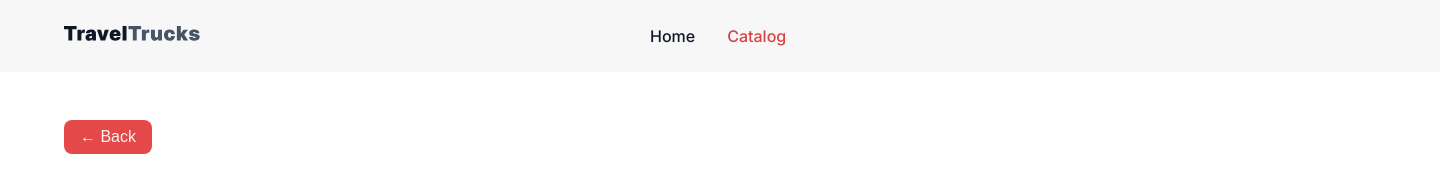
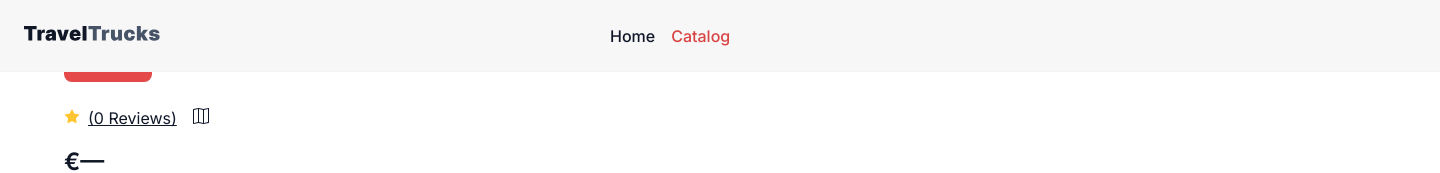
Before and after one commit to nastishaaa/travel-trucks, a React (Vite) app: page /catalog/1 in a window 1280 px wide. Shown: the top 173 px of the page, 1440 px wide, since content can reach past the window. Built offline with nearby package versions, Linux system fonts and the light colour scheme; no server answers.

Commit message:
fix respomsive

```diff
--- a/src/components/CatalogItem/CatalogItem.module.css
+++ b/src/components/CatalogItem/CatalogItem.module.css
@@ -135,6 +135,15 @@
     background-color: inherit;
 }
 
+@media (max-width: 1440px) {
+    .container{
+        height: auto;
+        width: auto;
+        flex-wrap: wrap;
+    }
+
+}
+
 @media (max-width: 768px) {
     .container {
         flex-direction: column;
--- a/src/components/CatalogList/CatalogList.module.css
+++ b/src/components/CatalogList/CatalogList.module.css
@@ -5,6 +5,7 @@
     justify-content: flex-start;
     flex-direction: column;
     gap: 32px;
+    margin-top: 120px;
 }
 
 .catalogItem{
@@ -16,7 +17,7 @@
     border: 1px solid #dadde1;
     border-radius: 20px;
     padding: 24px;
-    width: 888px;
+    max-width: 888px;
     min-height: 368px;
     background: #fff;
 }
@@ -46,3 +47,14 @@
     gap: 10px;
     margin-bottom: 24px;
 }
+
+@media (max-width: 1440px) {
+    .listCatalog{
+        max-width: 360px;
+    }
+
+    .catalogItem{
+        max-width: 670px;
+        height: auto;
+    }
+}
--- a/src/components/CatalogPageUI/PhotoCatalog/PhotoCatalog.module.css
+++ b/src/components/CatalogPageUI/PhotoCatalog/PhotoCatalog.module.css
@@ -17,7 +17,7 @@
     height: 312px;
 }
 
-@media (max-width: 1024px) {
+@media (max-width: 1440px) {
     .photoItem {
         flex: 1 1 calc(50% - 16px);
         max-width: 100%;
@@ -26,7 +26,7 @@
 }
 
 /* Мобільні */
-@media (max-width: 600px) {
+@media (max-width: 768px) {
     .photoItem {
         flex: 1 1 100%;
         max-width: 100%;
--- a/src/components/FeaturesReviews/FeaturesReviews.module.css
+++ b/src/components/FeaturesReviews/FeaturesReviews.module.css
@@ -45,7 +45,7 @@
 
 }
 
-@media (max-width: 1024px) {
+@media (max-width: 1440px) {
     .navBlock {
         gap: 24px;
         font-size: 18px;
@@ -62,6 +62,10 @@
     .bottomContainer {
         gap: 24px;
         flex-wrap: wrap;
+        flex-direction: column;
+        justify-content: center;
+        align-items: center;
+        min-height: 100vh;
     }
 }
 
--- a/src/components/Header/Header.module.css
+++ b/src/components/Header/Header.module.css
@@ -19,6 +19,8 @@
     align-items: center;
     justify-content: flex-start;
     flex-direction: row;
+    position: fixed;
+    z-index: 999;
     gap: 450px;
     border-bottom: 1px solid #f2f4f7;
     padding: 24px 64px;
@@ -37,7 +39,7 @@
     height: 24px;
 }
 
-@media (max-width: 1024px) {
+@media (max-width: 1440px) {
     .header {
         padding: 16px 24px;
     }
--- a/src/components/ToolBar/ToolBar.module.css
+++ b/src/components/ToolBar/ToolBar.module.css
@@ -6,4 +6,18 @@
     gap: 60px;
     padding: 48px 60px;
     max-width: 380px;
+    margin-top: 80px;
 }
+
+@media (max-width: 768px) {
+    .containerTools {
+        flex-wrap: wrap;
+    }
+}
+
+@media (max-width: 768px) {
+    .containerTools{
+        justify-content: center;
+        align-items: center;
+    }
+}
--- a/src/index.css
+++ b/src/index.css
@@ -5,12 +5,15 @@
 
 * {
   box-sizing: border-box;
-  /* max-width: 1200px; */
 }
 
-body{
-  box-sizing: border-box;
-  /* max-width: 1200px; */
+body {
+  margin: 0;
+  padding: 0;
+  font-family: "Inter", sans-serif;
+  background-color: #fff;
+  color: #1a1a1a;
+  overflow-x: hidden;
 }
 
 button{
--- a/src/pages/CatalogPage/CatalogPage.module.css
+++ b/src/pages/CatalogPage/CatalogPage.module.css
@@ -12,9 +12,9 @@
 
 }
 
-@media (max-width: 1024px) {
+@media (max-width: 1440px) {
     .container {
-        gap: 16px;
+        gap: 40px;
     }
 
     .container>div:first-child {
--- a/src/pages/HomePage/HomePage.module.css
+++ b/src/pages/HomePage/HomePage.module.css
@@ -1,7 +1,7 @@
 .mainContainer{
     padding: 260px 64px;
     width: 100vw;
-    height: 100%;
+    height: 100vh;
     background-image: url('/src/assets/mainPicture.jpg');
     background-repeat: no-repeat;
     background-size: cover;
@@ -58,7 +58,7 @@
     background: #d84343;
 }
 
-@media (max-width: 1199px) {
+@media (max-width: 1440px) {
     .mainContainer {
         padding: 160px 40px;
     }
@@ -79,7 +79,7 @@
 }
 
 /* Mobile */
-@media (max-width: 767px) {
+@media (max-width: 768px) {
     .mainContainer {
         padding: 100px 20px;
         align-items: center;
@@ -91,6 +91,7 @@
     .titlesContainer {
         width: 100%;
         align-items: center;
+        justify-content: center;
     }
 
     .mainTitle {
```
